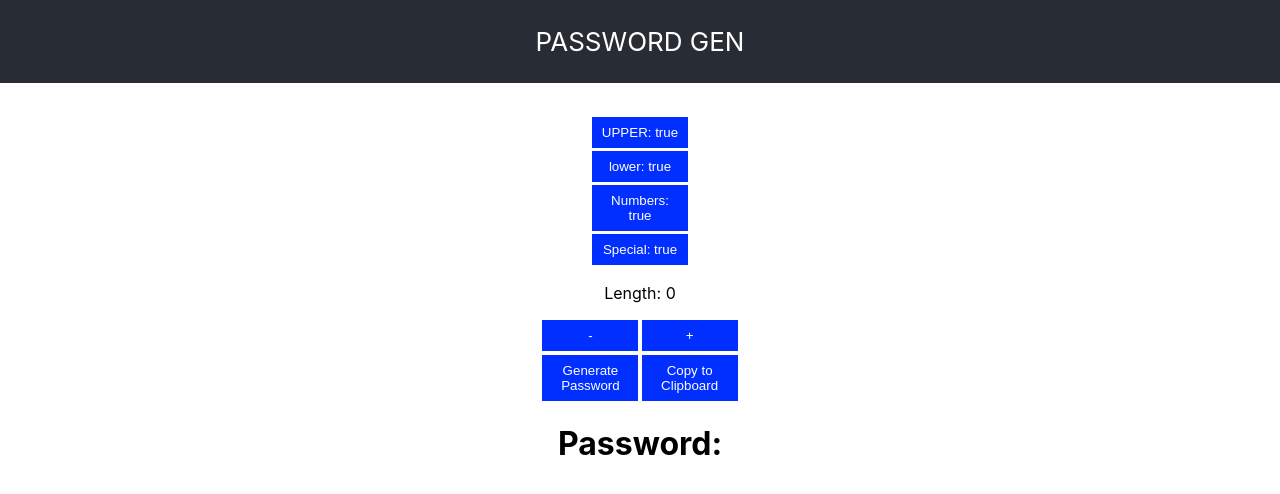
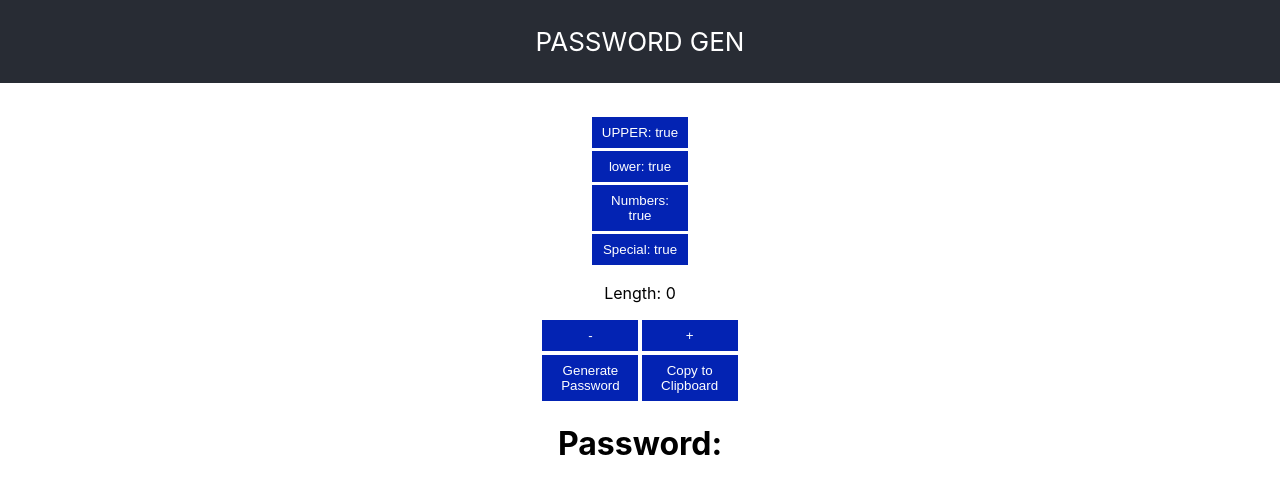
Before and after one commit to Tom-Mac1/passwordChallenge, a React (Create React App) app: page / in a window 1280 px wide. Shown: the top 494 px of the page. Built offline with nearby package versions, Linux system fonts and the light colour scheme.

Commit message:
darker blue

```diff
--- a/src/Components/Hero/Hero.css
+++ b/src/Components/Hero/Hero.css
@@ -5,11 +5,11 @@
     padding: 0.5rem;
     margin: 0.1rem;
     color: white;
-    background-color: rgb(0, 47, 255);
+    background-color: rgb(3, 35, 179);
     border: none;
     width: 6rem;
 }
 .Btn:hover{
     cursor: pointer;
-    background-color: rgb(3, 3, 182);
+    background-color: rgb(0, 0, 115);
 }
```
